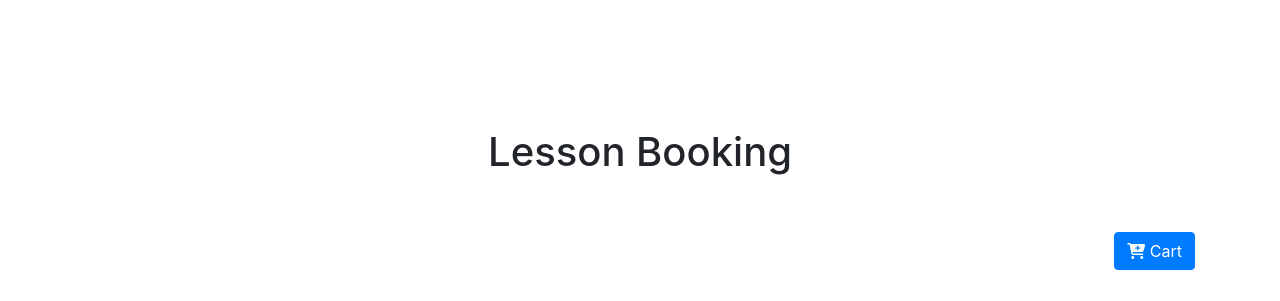
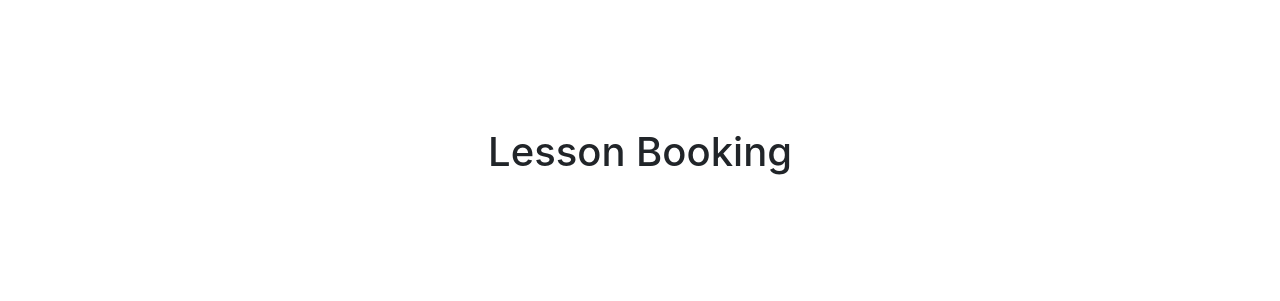
Before and after one commit to Anu-oluwapo/Vue-Individual-coursework, a plain HTML site: page week8.html in a window 1280 px wide. Shown: the top 301 px of the page. Drawn offline with nearby package versions, Linux system fonts and the light colour scheme.

Commit message:
Fixed Cart Toggle

```diff
--- a/week8.html
+++ b/week8.html
@@ -30,8 +30,8 @@
 <header></header>
     <h1 class="text-center" v-text="sitename" style="margin-bottom: 5%;"></h1>
 
-    <a style="float: right;" href="#" class="btn btn-primary"  hidden>{{cartItemCount}} <span class="fas fa-cart-plus"></span> Cart</a>
-    <a style="float: right;" href="#" class="btn btn-primary" >{{cartItemCount}} <span class="fas fa-cart-plus"></span> Cart</a>
+    <a style="float: right;" href="#" class="btn btn-primary" v-if='cartItemCount === "" '  hidden>Cart</a>
+    <a style="float: right;" href="#" class="btn btn-primary" v-else >{{cartItemCount}} <span class="fas fa-cart-plus"></span> Cart</a>
     <br><br><br>
 
     <!-- <a style="float: right;" href="#" class="btn btn-primary" v-on:click ='showCheckout'>{{cartItemCount}} <span class="fas fa-cart-plus"></span> Cart</a> -->
```
